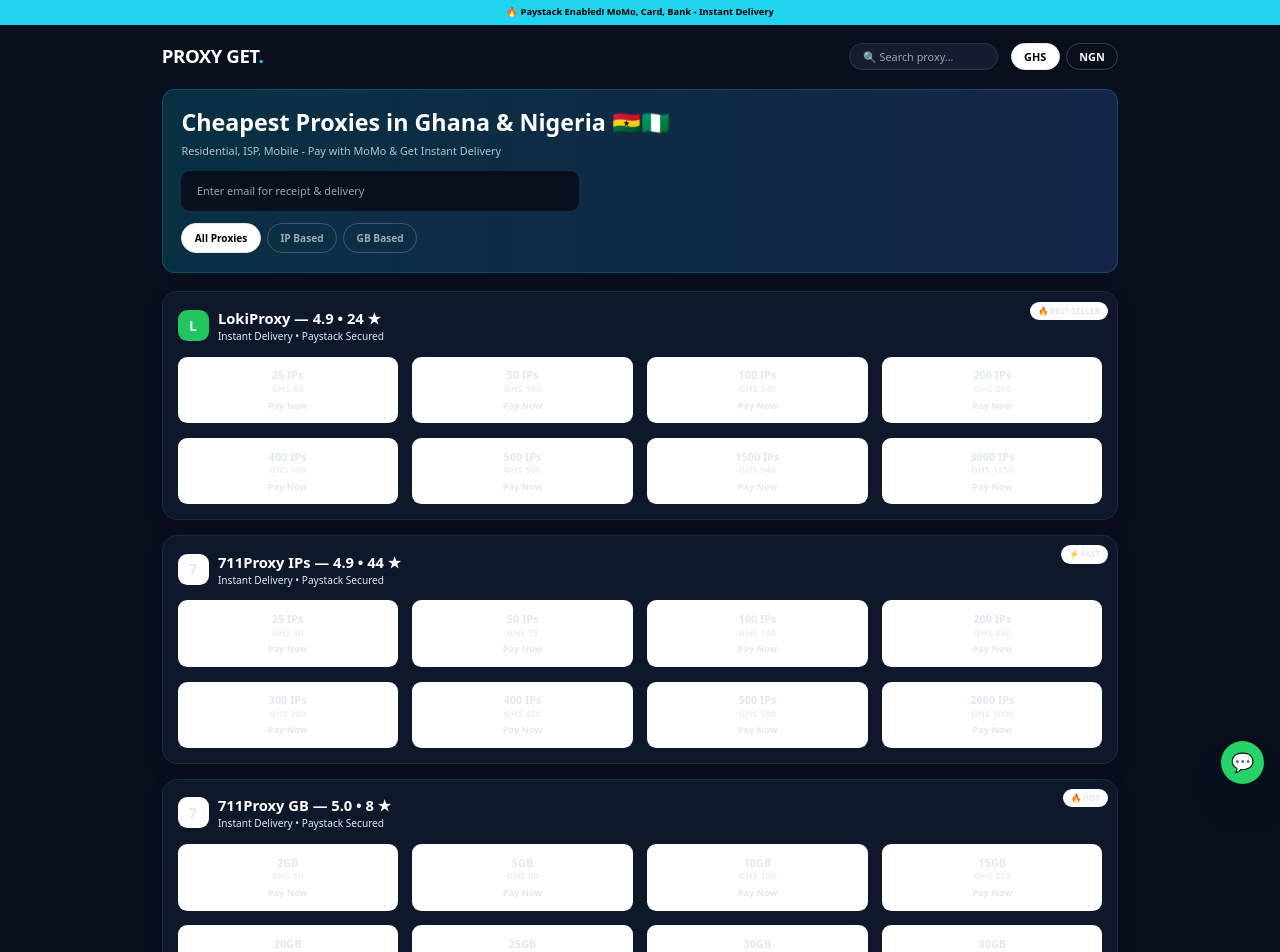
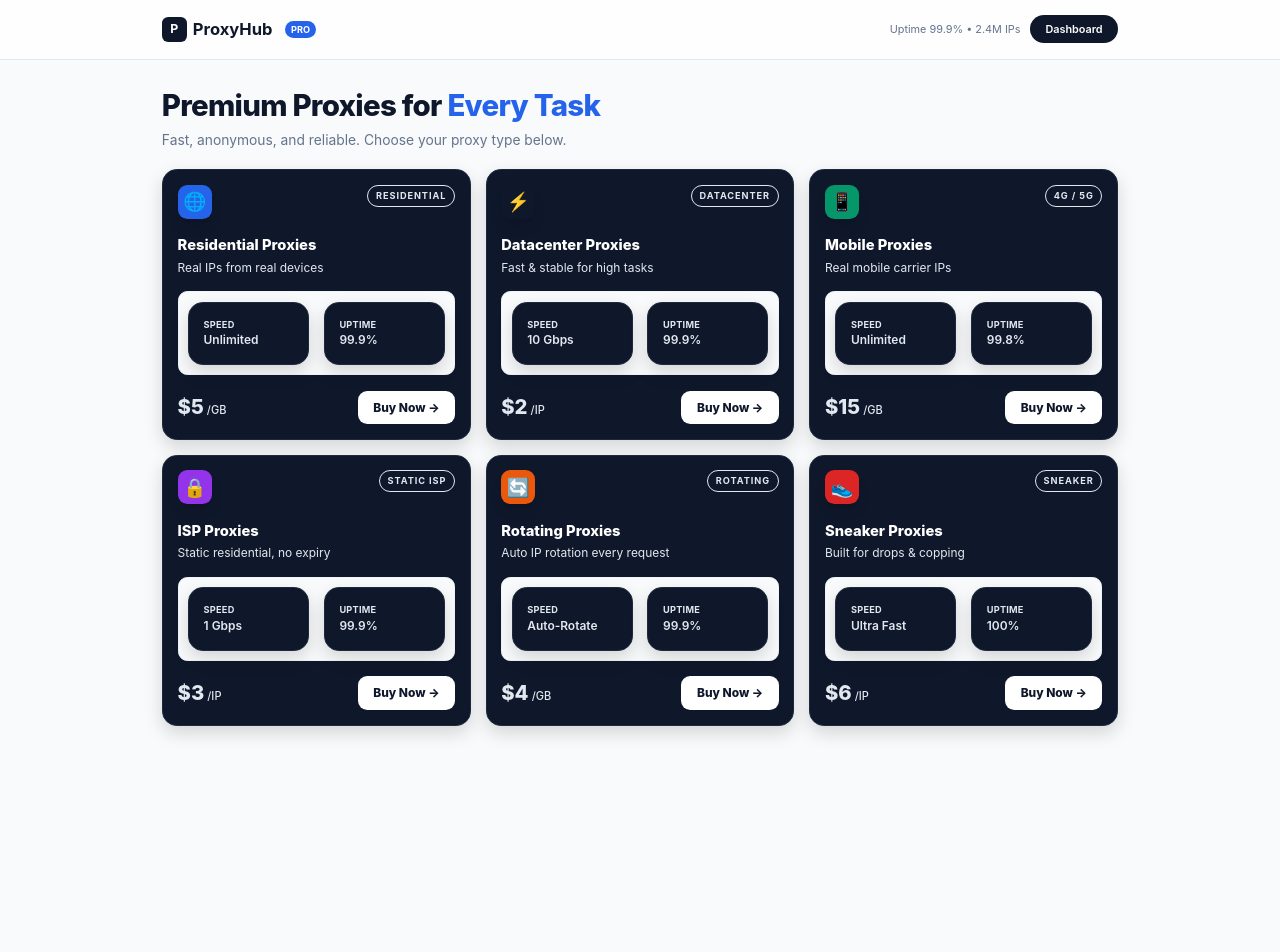
Before and after one commit to degraftquans-png/proxy-client-store, a React (Vite) app: page / in a window 1280 px wide. Shown: the top 952 px of the page. After the commit the page ends 800 px from the top, so only its background shows below. Built offline with nearby package versions, Linux system fonts and the light colour scheme; no server answers; the database is empty.

Commit message:
pro App with visible proxy types

```diff
--- a/src/App.jsx
+++ b/src/App.jsx
@@ -1,255 +1,91 @@
-import { useState, useEffect } from "react";
-import { createClient } from "@supabase/supabase-js";
+import { useState } from 'react';
 
-const SUPABASE_URL = "https://dbhakwcpjitfpxitejhk.supabase.co";
-const SUPABASE_ANON_KEY = "sb_publishable_I5g-y5a85D8RrfNKhTx5tg_erWt0DWA";
-const supabase = createClient(SUPABASE_URL, SUPABASE_ANON_KEY);
-
-const WHATSAPP_NUMBER = "233594682085";
-const PAYSTACK_PUBLIC_KEY = "pk_test_5f501031e23522ce04d75524a9a35f1a69d11445";
-
-const PROXIES = [
-  // 1. LOKI PROXY - From your black screenshot (GHC)
-  { id: "loki", name: "LokiProxy", type: "ip", rating: "4.9 • 24", tag: "🔥 BEST SELLER", letter: "L", color: "bg-green-500",
-    plans: [
-      {label:"25 IPs", ghs:60, ngn:6000},
-      {label:"50 IPs", ghs:100, ngn:10000},
-      {label:"100 IPs", ghs:140, ngn:14000},
-      {label:"200 IPs", ghs:260, ngn:26000},
-      {label:"400 IPs", ghs:400, ngn:40000},
-      {label:"500 IPs", ghs:500, ngn:50000},
-      {label:"1500 IPs", ghs:940, ngn:94000},
-      {label:"3000 IPs", ghs:1350, ngn:135000},
-    ]},
-
-  // 2. 711 PROXY IPs - From your July 1 screenshot (GHC)
-  { id: "711-ip", name: "711Proxy IPs", type: "ip", rating: "4.9 • 44", tag: "⚡ FAST", letter: "7", color: "bg-white",
-    plans: [
-      {label:"25 IPs", ghs:40, ngn:4000},
-      {label:"50 IPs", ghs:75, ngn:7500},
-      {label:"100 IPs", ghs:140, ngn:14000},
-      {label:"200 IPs", ghs:250, ngn:25000},
-      {label:"300 IPs", ghs:380, ngn:38000},
-      {label:"400 IPs", ghs:450, ngn:45000},
-      {label:"500 IPs", ghs:500, ngn:50000},
-      {label:"2000 IPs", ghs:1000, ngn:100000},
-    ]},
-
-  // 3. 711 PROXY GB - From your screenshot (GHC)
-  { id: "711-gb", name: "711Proxy GB", type: "gb", rating: "5.0 • 8", tag: "🔥 HOT", letter: "7", color: "bg-white",
-    plans: [
-      {label:"2GB", ghs:50, ngn:5000},
-      {label:"5GB", ghs:80, ngn:8000},
-      {label:"10GB", ghs:150, ngn:15000},
-      {label:"15GB", ghs:220, ngn:22000},
-      {label:"20GB", ghs:290, ngn:29000},
-      {label:"25GB", ghs:350, ngn:35000},
-      {label:"30GB", ghs:410, ngn:41000},
-      {label:"40GB", ghs:500, ngn:50000},
-      {label:"100GB", ghs:1000, ngn:100000},
-      {label:"250GB", ghs:1800, ngn:180000},
-    ]},
-
-  // 4. 9PROXY IPs - From your GHC screenshot
-  { id: "9proxy-ip", name: "9Proxy IPs", type: "ip", rating: "4.9 • 122", tag: "💰 CHEAPEST", letter: "9", color: "bg-yellow-400",
-    plans: [
-      {label:"50 IPs", ghs:100, ngn:10000},
-      {label:"100 IPs", ghs:170, ngn:17000},
-      {label:"200 IPs", ghs:340, ngn:34000},
-      {label:"300 IPs", ghs:480, ngn:48000},
-      {label:"400 IPs", ghs:570, ngn:57000},
-      {label:"500 IPs", ghs:650, ngn:65000},
-      {label:"800 IPs", ghs:850, ngn:85000},
-      {label:"1000 IPs", ghs:1050, ngn:105000},
-      {label:"1200 IPs", ghs:1150, ngn:115000},
-      {label:"1600 IPs", ghs:1350, ngn:135000},
-    ]},
-
-  // 5. 9PROXY GB - From your NGN screenshot (10k-100k)
-  { id: "9proxy-gb", name: "9Proxy GB", type: "gb", rating: "4.9 • 51", tag: "⭐ POPULAR", letter: "9", color: "bg-yellow-400",
-    plans: [
-      {label:"2GB", ghs:100, ngn:10000},
-      {label:"5GB", ghs:150, ngn:15000},
-      {label:"10GB", ghs:300, ngn:30000},
-      {label:"15GB", ghs:430, ngn:43000},
-      {label:"20GB", ghs:550, ngn:55000},
-      {label:"25GB", ghs:650, ngn:65000},
-      {label:"30GB", ghs:750, ngn:75000},
-      {label:"35GB", ghs:800, ngn:80000},
-      {label:"50GB", ghs:1000, ngn:100000},
-    ]},
-
-  // 6. NOV PROXY - From your Nov list (NGN)
-  { id: "nov", name: "NovProxy", type: "ip", rating: "5.0 • 27", tag: "⚡ $0.42", letter: "N", color: "bg-purple-600",
-    plans: [
-      {label:"25 IPs", ghs:60, ngn:6000},
-      {label:"50 IPs", ghs:100, ngn:10000},
-      {label:"100 IPs", ghs:130, ngn:13000},
-      {label:"200 IPs", ghs:210, ngn:21000},
-      {label:"300 IPs", ghs:320, ngn:32000},
-      {label:"400 IPs", ghs:410, ngn:41000},
-      {label:"500 IPs", ghs:500, ngn:50000},
-      {label:"1000 IPs", ghs:650, ngn:65000},
-    ]},
+const proxies = [
+  { id: 1, name: 'Residential Proxies', type: 'RESIDENTIAL', price: '$5', per: '/GB', speed: 'Unlimited', uptime: '99.9%', desc: 'Real IPs from real devices', color: 'bg-blue-600', icon: '🌐' },
+  { id: 2, name: 'Datacenter Proxies', type: 'DATACENTER', price: '$2', per: '/IP', speed: '10 Gbps', uptime: '99.9%', desc: 'Fast & stable for high tasks', color: 'bg-slate-900', icon: '⚡' },
+  { id: 3, name: 'Mobile Proxies', type: '4G / 5G', price: '$15', per: '/GB', speed: 'Unlimited', uptime: '99.8%', desc: 'Real mobile carrier IPs', color: 'bg-emerald-600', icon: '📱' },
+  { id: 4, name: 'ISP Proxies', type: 'STATIC ISP', price: '$3', per: '/IP', speed: '1 Gbps', uptime: '99.9%', desc: 'Static residential, no expiry', color: 'bg-purple-600', icon: '🔒' },
+  { id: 5, name: 'Rotating Proxies', type: 'ROTATING', price: '$4', per: '/GB', speed: 'Auto-Rotate', uptime: '99.9%', desc: 'Auto IP rotation every request', color: 'bg-orange-600', icon: '🔄' },
+  { id: 6, name: 'Sneaker Proxies', type: 'SNEAKER', price: '$6', per: '/IP', speed: 'Ultra Fast', uptime: '100%', desc: 'Built for drops & copping', color: 'bg-red-600', icon: '👟' },
 ];
 
-const FAKE_PURCHASES = [
-  { name: "Kwame from Accra", item: "LokiProxy 50 IPs", time: "2 mins ago" },
-  { name: "Chinedu from Lagos", item: "711Proxy 100 IPs", time: "5 mins ago" },
-  { name: "Ama from Kumasi", item: "711Proxy GB 5GB", time: "7 mins ago" },
-  { name: "Tunde from Abuja", item: "LokiProxy 25 IPs", time: "11 mins ago" },
-  { name: "Kofi from Tema", item: "PyProxy 100 IPs", time: "15 mins ago" },
-  { name: "Emeka from Port Harcourt", item: "Proxy-Cheap 15GB", time: "19 mins ago" },
-];
-
-export default function App(){
-  const [currency,setCurrency]=useState("GHS");
-  const [reviews,setReviews]=useState([]);
-  const [email,setEmail]=useState("");
-  const [filter,setFilter]=useState("all");
-  const [search,setSearch]=useState("");
-  const [newReview,setNewReview]=useState({name:"", loc:"", text:""});
-  const [recent,setRecent]=useState(null);
-  const [showRecent,setShowRecent]=useState(false);
-
-  useEffect(()=>{
-    supabase.from("reviews").select("*").order("created_at",{ascending:false}).then(({data})=>{ if(data) setReviews(data) });
-    const tz = Intl.DateTimeFormat().resolvedOptions().timeZone;
-    if(tz.includes("Lagos")) setCurrency("NGN");
-  },[]);
-
-  // RECENT PURCHASE POPUP LOGIC - LEFT SIDE
-  useEffect(()=>{
-    const showPopup = () => {
-      const random = FAKE_PURCHASES[Math.floor(Math.random()*FAKE_PURCHASES.length)];
-      setRecent(random);
-      setShowRecent(true);
-      setTimeout(()=> setShowRecent(false), 4000);
-    };
-    showPopup();
-    const interval = setInterval(showPopup, 8000);
-    return ()=> clearInterval(interval);
-  },[]);
-
-  const payWithPaystack = (proxy, plan) => {
-    if(!email ||!email.includes("@")) return alert("Please enter your email at top first!");
-    const amount = currency==="GHS"? plan.ghs * 100 : plan.ngn * 100;
-    const handler = window.PaystackPop.setup({
-      key: PAYSTACK_PUBLIC_KEY,
-      email: email,
-      amount: amount,
-      currency: currency,
-      ref: `PX_${Date.now()}`,
-      callback: function(response){
-        alert(`✅ Payment Successful! Ref: ${response.reference}`);
-        const msg = `NEW PAID ORDER! ✅\nProxy: ${proxy.name} - ${plan.label}\nPrice: ${currency} ${currency==="GHS"?plan.ghs:plan.ngn}\nEmail: ${email}\nPaystack Ref: ${response.reference}`;
-        window.open(`https://wa.me/${WHATSAPP_NUMBER}?text=${encodeURIComponent(msg)}`,"_blank");
-      },
-      onClose: function(){}
-    });
-    handler.openIframe();
-  };
-
-  const addReview = async () => {
-    if(!newReview.name ||!newReview.text) return alert("Fill name and review");
-    await supabase.from("reviews").insert([{name:newReview.name, loc:newReview.loc, text:newReview.text}]);
-    setNewReview({name:"", loc:"", text:""});
-    const {data}=await supabase.from("reviews").select("*").order("created_at",{ascending:false}); if(data) setReviews(data);
-  };
-
-  const filtered = PROXIES.filter(p=> {
-    const matchType = filter==="all"? true : p.type===filter;
-    const matchSearch = p.name.toLowerCase().includes(search.toLowerCase());
-    return matchType && matchSearch;
-  });
-
-  return(
-    <div className="min-h-screen bg-[#0a0f1e] text-white font-sans relative">
-      <div className="bg-cyan-400 text-black text-center text-xs font-bold py-2 px-2">🔥 Paystack Enabled! MoMo, Card, Bank - Instant Delivery</div>
-
-      <header className="max-w-7xl mx-auto p-4 md:p-6 flex justify-between items-center">
-        <h1 className="text-2xl font-black tracking-tight">PROXY GET<span className="text-cyan-400">.</span></h1>
-        <div className="flex gap-2 items-center">
-          <div className="relative hidden md:block mr-2">
-            <input value={search} onChange={e=>setSearch(e.target.value)} placeholder="🔍 Search proxy..." className="bg-[#151c2e] border border-white/10 rounded-full px-4 py-1.5 text-sm w-48 outline-none" />
+export default function App() {
+  return (
+    <div className="min-h-screen bg-[#f8fafc]">
+      {/* HEADER */}
+      <header className="sticky top-0 z-50 bg-white/80 backdrop-blur-xl border-b border-slate-200">
+        <div className="max-w-7xl mx-auto px-6 h-[64px] flex items-center justify-between">
+          <div className="flex items-center gap-2">
+            <div className="w-8 h-8 bg-slate-900 rounded-lg flex items-center justify-center text-white font-bold">P</div>
+            <span className="font-bold text-[18px] text-slate-900">ProxyHub</span>
+            <span className="ml-2 text-[10px] bg-blue-600 text-white px-2 py-0.5 rounded-full font-bold">PRO</span>
           </div>
-          <button onClick={()=>setCurrency("GHS")} className={`px-4 py-1.5 rounded-full text-sm font-bold border ${currency==="GHS"?"bg-white text-black":"border-white/20"}`}>GHS</button>
-          <button onClick={()=>setCurrency("NGN")} className={`px-4 py-1.5 rounded-full text-sm font-bold border ${currency==="NGN"?"bg-white text-black":"border-white/20"}`}>NGN</button>
+          <div className="flex items-center gap-3">
+            <span className="text-sm text-slate-500 hidden sm:block">Uptime 99.9% • 2.4M IPs</span>
+            <button className="bg-slate-900 text-white px-5 py-2 rounded-full text-sm font-semibold">Dashboard</button>
+          </div>
         </div>
       </header>
 
-      <div className="max-w-7xl mx-auto px-4 md:px-6">
-        <div className="md:hidden mb-4">
-          <input value={search} onChange={e=>setSearch(e.target.value)} placeholder="🔍 Search proxies (e.g. Loki, 711...)" className="w-full bg-[#151c2e] border border-white/10 rounded-xl px-4 py-3 text-sm outline-none" />
-        </div>
+      {/* HERO */}
+      <div className="max-w-7xl mx-auto px-6 pt-10 pb-6">
+        <h1 className="text-[32px] font-extrabold text-slate-900 leading-none tracking-tight">
+          Premium Proxies for <span className="text-blue-600">Every Task</span>
+        </h1>
+        <p className="text-slate-500 mt-3 text-[15px]">Fast, anonymous, and reliable. Choose your proxy type below.</p>
+      </div>
 
-        <div className="bg-gradient-to-r from-cyan-500/20 to-blue-500/20 border border-cyan-400/20 rounded-2xl p-4 md:p-6 mb-6">
-          <h2 className="text-2xl md:text-3xl font-black mb-2">Cheapest Proxies in Ghana & Nigeria 🇬🇭🇳🇬</h2>
-          <p className="text-sm text-white/70 mb-4">Residential, ISP, Mobile - Pay with MoMo & Get Instant Delivery</p>
-          <div className="bg-[#0a0f1e] rounded-xl p-2 flex gap-2 max-w-lg">
-            <input value={email} onChange={e=>setEmail(e.target.value)} placeholder="Enter email for receipt & delivery" className="flex-1 bg-transparent px-3 py-2 text-sm outline-none" />
-          </div>
-          <div className="flex gap-2 mt-4 text-[11px]">
-            <button onClick={()=>setFilter("all")} className={`px-4 py-2 rounded-full border font-bold ${filter==="all"?"bg-white text-black":"border-white/20 text-white/60"}`}>All Proxies</button>
-            <button onClick={()=>setFilter("ip")} className={`px-4 py-2 rounded-full border font-bold ${filter==="ip"?"bg-white text-black":"border-white/20 text-white/60"}`}>IP Based</button>
-            <button onClick={()=>setFilter("gb")} className={`px-4 py-2 rounded-full border font-bold ${filter==="gb"?"bg-white text-black":"border-white/20 text-white/60"}`}>GB Based</button>
-          </div>
-        </div>
+      {/* GRID - THIS IS YOUR CARDS */}
+      <div className="max-w-7xl mx-auto px-6 pb-20">
+        <div className="grid grid-cols-1 md:grid-cols-2 lg:grid-cols-3 gap-5">
+          {proxies.map((p) => (
+            <div key={p.id} className="group bg-white rounded-[20px] border border-slate-200 p-6 hover:border-blue-300 hover:shadow-[0_12px_32px_rgba(0,0,0,0.08)] transition-all duration-300">
 
-        <div className="grid gap-4 mb-10">
-          {filtered.map(proxy=>(
-            <div key={proxy.id} className="bg-[#151c2e] rounded-2xl p-4 border border-white/5 relative">
-              {proxy.tag && <div className="absolute top-3 right-3 bg-white text-black text-[9px] px-2.5 py-1 rounded-full font-black">{proxy.tag}</div>}
-              <div className="flex items-center gap-3 mb-4">
-                <div className={`w-10 h-10 rounded-xl ${proxy.color} ${proxy.color.includes('white')?'text-black':'text-white'} flex items-center justify-center font-black text-lg`}>{proxy.letter}</div>
-                <div><h2 className="font-bold">{proxy.name} — {proxy.rating} ★</h2><p className="text-[11px] text-white/50">Instant Delivery • Paystack Secured</p></div>
+              {/* TOP */}
+              <div className="flex items-start justify-between mb-5">
+                <div className={`w-11 h-11 rounded-xl ${p.color} flex items-center justify-center text-[20px] shadow-lg`}>
+                  {p.icon}
+                </div>
+                <span className="text-[10px] font-bold tracking-widest text-slate-400 border border-slate-200 px-2.5 py-1 rounded-full">
+                  {p.type}
+                </span>
               </div>
-              <div className="grid grid-cols-2 md:grid-cols-4 gap-2.5">
-                {proxy.plans.map((plan,i)=><button key={i} onClick={()=>payWithPaystack(proxy,plan)} className="bg-white text-black hover:bg-cyan-400 rounded-xl py-3.5 text-center transition font-bold"><div className="text-sm">{plan.label}</div><div className="text-xs opacity-70">{currency} {currency==="GHS"?plan.ghs:plan.ngn}</div><div className="text-[10px] mt-1">Pay Now</div></button>)}
+
+              {/* TITLE - VERY VISIBLE */}
+              <h3 className="text-[17px] font-bold text-slate-900 mb-1">
+                {p.name}
+              </h3>
+              <p className="text-[13px] text-slate-500 mb-5 leading-snug">
+                {p.desc}
+              </p>
+
+              {/* STATS */}
+              <div className="grid grid-cols-2 gap-3 mb-5 bg-slate-50 rounded-xl p-3 border border-slate-100">
+                <div>
+                  <div className="text-[10px] font-bold text-slate-400 uppercase tracking-wide">Speed</div>
+                  <div className="text-[13px] font-semibold text-slate-900">{p.speed}</div>
+                </div>
+                <div>
+                  <div className="text-[10px] font-bold text-slate-400 uppercase tracking-wide">Uptime</div>
+                  <div className="text-[13px] font-semibold text-emerald-600">{p.uptime}</div>
+                </div>
               </div>
+
+              {/* PRICE + BUTTON */}
+              <div className="flex items-center justify-between">
+                <div className="flex items-baseline gap-1">
+                  <span className="text-[22px] font-extrabold text-slate-900">{p.price}</span>
+                  <span className="text-[12px] text-slate-500 font-medium">{p.per}</span>
+                </div>
+                <button className="bg-slate-900 group-hover:bg-blue-600 text-white text-[13px] font-bold px-5 py-2.5 rounded-full transition-colors">
+                  Buy Now →
+                </button>
+              </div>
+
             </div>
           ))}
         </div>
-
-        <div className="bg-[#151c2e] rounded-2xl p-6 mb-10 border border-white/5">
-          <div className="flex items-center justify-between mb-5">
-            <h3 className="text-lg font-black">⭐ What Customers Say</h3>
-            <span className="text-xs bg-cyan-400/20 text-cyan-400 px-3 py-1 rounded-full font-bold">{reviews.length} Reviews • 4.9/5</span>
-          </div>
-          <div className="grid md:grid-cols-3 gap-3 mb-6">
-            {reviews.map((r,i)=><div key={i} className="bg-[#0a0f1e] rounded-xl p-4 border border-white/5"><div className="flex gap-1 text-yellow-400 text-xs mb-2">★★★★★</div><p className="text-sm text-white/80 mb-3">"{r.text}"</p><div className="flex items-center gap-2"><div className="w-7 h-7 rounded-full bg-cyan-400 text-black flex items-center justify-center font-black text-xs">{r.name?.[0]}</div><div><div className="text-xs font-bold">{r.name}</div><div className="text-[10px] text-white/40">{r.loc} • Verified Buyer</div></div></div></div>)}
-          </div>
-          <div className="bg-black/30 rounded-xl p-4 border border-white/10">
-            <h4 className="text-sm font-bold mb-3">Leave a Review</h4>
-            <div className="grid md:grid-cols-3 gap-2 mb-2">
-              <input value={newReview.name} onChange={e=>setNewReview({...newReview,name:e.target.value})} placeholder="Your name" className="bg-[#0a0f1e] border border-white/10 rounded-lg px-3 py-2.5 text-sm outline-none" />
-              <input value={newReview.loc} onChange={e=>setNewReview({...newReview,loc:e.target.value})} placeholder="Location" className="bg-[#0a0f1e] border border-white/10 rounded-lg px-3 py-2.5 text-sm outline-none" />
-              <input value={newReview.text} onChange={e=>setNewReview({...newReview,text:e.target.value})} placeholder="Your experience..." className="bg-[#0a0f1e] border border-white/10 rounded-lg px-3 py-2.5 text-sm outline-none" />
-            </div>
-            <button onClick={addReview} className="w-full md:w-auto bg-cyan-400 hover:bg-cyan-300 text-black font-black px-6 py-2.5 rounded-lg text-sm mt-2">Submit Review ⭐</button>
-          </div>
-        </div>
-
-        <div className="text-center text-[11px] text-white/30 py-8 border-t border-white/5">© 2026 Proxy Get • Paystack Secured • WhatsApp: +233 59 468 2085</div>
       </div>
-
-      {/* LEFT SIDE RECENT PURCHASE POPUP - RESTORED */}
-      <div className={`fixed bottom-5 left-5 z-50 transition-all duration-500 ${showRecent? 'translate-x-0 opacity-100' : '-translate-x-[150%] opacity-0'}`}>
-        <div className="bg-white text-black rounded-xl shadow-2xl px-4 py-3 flex gap-3 items-center max-w-[320px] border border-black/10">
-          <div className="w-10 h-10 rounded-full bg-green-500 text-white flex items-center justify-center font-black text-sm">✓</div>
-          <div>
-            <div className="text-xs font-black">{recent?.name} purchased</div>
-            <div className="text-xs text-black/70">{recent?.item}</div>
-            <div className="text-[10px] text-black/40">{recent?.time} • Verified ✓</div>
-          </div>
-          <button onClick={()=>setShowRecent(false)} className="ml-2 text-black/20 hover:text-black">✕</button>
-        </div>
-      </div>
-
-      {/* WHATSAPP FLOATING BUTTON */}
-      <a href={`https://wa.me/${WHATSAPP_NUMBER}?text=Hi%20Proxy%20Get!%20I%20need%20help`} target="_blank" rel="noreferrer" className="fixed bottom-5 right-5 bg-[#25D366] hover:bg-[#128C7E] text-white w-14 h-14 rounded-full flex items-center justify-center shadow-2xl text-2xl z-50 transition">
-        💬
-      </a>
     </div>
   );
 }
```
